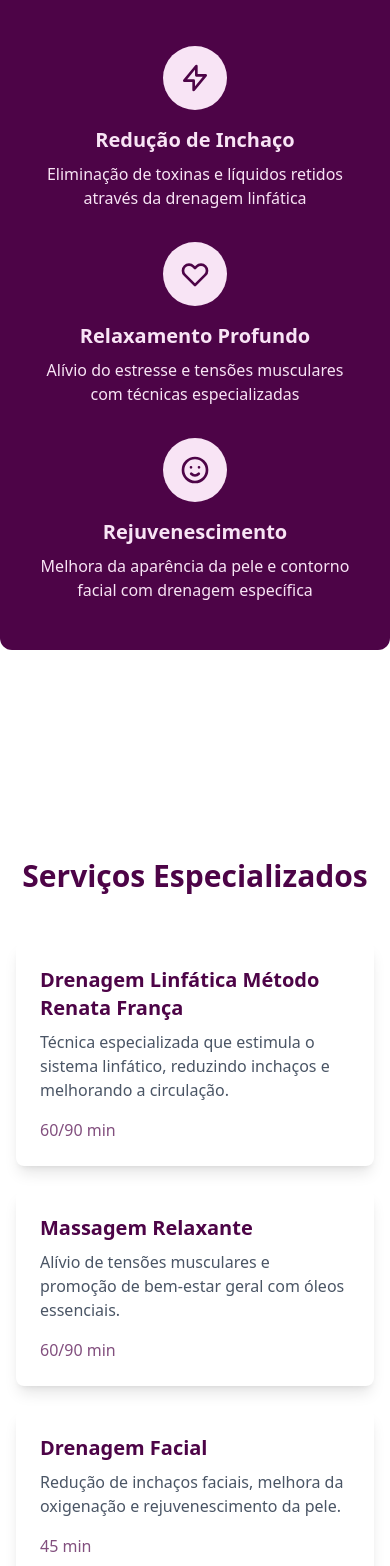
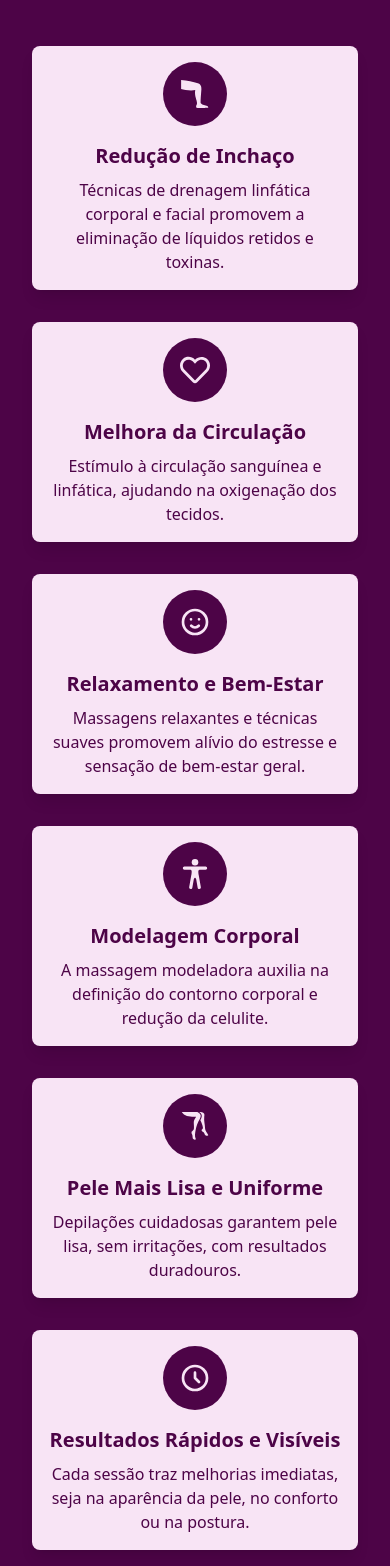
Before and after one commit to fabriciocunhauk/elaine-estetica-corporal, a Next.js app: page / in a window 390 px wide. Shown: the part 1082-2648 px from the top of the page. Built offline with nearby package versions, Linux system fonts and the light colour scheme.

Commit message:
Updates on services, benefits, and faq

```diff
--- a/app/components/BenefitsSection.tsx
+++ b/app/components/BenefitsSection.tsx
@@ -1,5 +1,9 @@
 import React from "react";
 import Container from "./Container";
+import Card from "./Card";
+import { IoBody } from "react-icons/io5";
+import { GiFemaleLegs, GiLeg } from "react-icons/gi";
+import { FaRegHeart } from "react-icons/fa";
 
 function BenefitsSection() {
   return (
@@ -14,57 +18,47 @@ function BenefitsSection() {
         Benefícios das Minhas Terapias
       </h2>
       <div className="grid grid-cols-1 md:grid-cols-3 gap-8">
-        <div className="text-center">
-          <div className="bg-purple-secondary w-16 h-16 mx-auto rounded-full flex items-center justify-center mb-4">
+        {/* Benefício 1 */}
+        <Card
+          classes={{
+            card: "text-center bg-purple-secondary text-purple-primary",
+          }}
+        >
+          <div className="bg-purple-primary w-16 h-16 mx-auto rounded-full flex items-center justify-center mb-4">
+            <GiLeg className="text-purple-secondary" size="30" />
+          </div>
+          <h3 className="text-xl font-semibold mb-2">Redução de Inchaço</h3>
+          <p>
+            Técnicas de drenagem linfática corporal e facial promovem a
+            eliminação de líquidos retidos e toxinas.
+          </p>
+        </Card>
+
+        {/* Benefício 2 */}
+        <Card
+          classes={{
+            card: "text-center bg-purple-secondary text-purple-primary",
+          }}
+        >
+          <div className="bg-purple-primary w-16 h-16 mx-auto rounded-full flex items-center justify-center mb-4">
+            <FaRegHeart className="text-purple-secondary" size="30" />
+          </div>
+          <h3 className="text-xl font-semibold mb-2">Melhora da Circulação</h3>
+          <p>
+            Estímulo à circulação sanguínea e linfática, ajudando na oxigenação
+            dos tecidos.
+          </p>
+        </Card>
+
+        {/* Benefício 3 */}
+        <Card
+          classes={{
+            card: "text-center bg-purple-secondary text-purple-primary",
+          }}
+        >
+          <div className="bg-purple-primary w-16 h-16 mx-auto rounded-full flex items-center justify-center mb-4">
             <svg
-              className="w-8 h-8 text-purple-primary"
-              fill="none"
-              stroke="currentColor"
-              viewBox="0 0 24 24"
-            >
-              <path
-                strokeLinecap="round"
-                strokeLinejoin="round"
-                strokeWidth="2"
-                d="M13 10V3L4 14h7v7l9-11h-7z"
-              ></path>
-            </svg>
-          </div>
-          <h3 className="text-xl font-semibold text-purple-secondary mb-2">
-            Redução de Inchaço
-          </h3>
-          <p className="text-purple-secondary">
-            Eliminação de toxinas e líquidos retidos através da drenagem
-            linfática
-          </p>
-        </div>
-        <div className="text-center">
-          <div className="bg-purple-secondary w-16 h-16 mx-auto rounded-full flex items-center justify-center mb-4">
-            <svg
-              className="w-8 h-8 text-purple-primary"
-              fill="none"
-              stroke="currentColor"
-              viewBox="0 0 24 24"
-            >
-              <path
-                strokeLinecap="round"
-                strokeLinejoin="round"
-                strokeWidth="2"
-                d="M4.318 6.318a4.5 4.5 0 000 6.364L12 20.364l7.682-7.682a4.5 4.5 0 00-6.364-6.364L12 7.636l-1.318-1.318a4.5 4.5 0 00-6.364 0z"
-              ></path>
-            </svg>
-          </div>
-          <h3 className="text-xl font-semibold text-purple-secondary mb-2">
-            Relaxamento Profundo
-          </h3>
-          <p className="text-purple-secondary">
-            Alívio do estresse e tensões musculares com técnicas especializadas
-          </p>
-        </div>
-        <div className="text-center">
-          <div className="bg-purple-secondary w-16 h-16 mx-auto rounded-full flex items-center justify-center mb-4">
-            <svg
-              className="w-8 h-8 text-purple-primary"
+              className="w-8 h-8 text-purple-secondary"
               fill="none"
               stroke="currentColor"
               viewBox="0 0 24 24"
@@ -77,14 +71,78 @@ function BenefitsSection() {
               ></path>
             </svg>
           </div>
-          <h3 className="text-xl font-semibold text-purple-secondary mb-2">
-            Rejuvenescimento
+          <h3 className="text-xl font-semibold mb-2">
+            Relaxamento e Bem-Estar
           </h3>
-          <p className="text-purple-secondary">
-            Melhora da aparência da pele e contorno facial com drenagem
-            específica
+          <p>
+            Massagens relaxantes e técnicas suaves promovem alívio do estresse e
+            sensação de bem-estar geral.
           </p>
-        </div>
+        </Card>
+
+        {/* Benefício 4 */}
+        <Card
+          classes={{
+            card: "text-center bg-purple-secondary text-purple-primary",
+          }}
+        >
+          <div className="bg-purple-primary w-16 h-16 mx-auto rounded-full flex items-center justify-center mb-4">
+            <IoBody className="text-purple-secondary" size="30" />
+          </div>
+          <h3 className="text-xl font-semibold mb-2">Modelagem Corporal</h3>
+          <p>
+            A massagem modeladora auxilia na definição do contorno corporal e
+            redução da celulite.
+          </p>
+        </Card>
+
+        {/* Benefício 5 */}
+        <Card
+          classes={{
+            card: "text-center bg-purple-secondary text-purple-primary",
+          }}
+        >
+          <div className="bg-purple-primary w-16 h-16 mx-auto rounded-full flex items-center justify-center mb-4">
+            <GiFemaleLegs className="text-purple-secondary" size="30" />
+          </div>
+          <h3 className="text-xl font-semibold mb-2">
+            Pele Mais Lisa e Uniforme
+          </h3>
+          <p>
+            Depilações cuidadosas garantem pele lisa, sem irritações, com
+            resultados duradouros.
+          </p>
+        </Card>
+
+        {/* Benefício 6 */}
+        <Card
+          classes={{
+            card: "text-center bg-purple-secondary text-purple-primary",
+          }}
+        >
+          <div className="bg-purple-primary w-16 h-16 mx-auto rounded-full flex items-center justify-center mb-4">
+            <svg
+              className="w-8 h-8 text-purple-secondary"
+              fill="none"
+              stroke="currentColor"
+              viewBox="0 0 24 24"
+            >
+              <path
+                strokeLinecap="round"
+                strokeLinejoin="round"
+                strokeWidth="2"
+                d="M12 8v4l3 3m6-3a9 9 0 11-18 0 9 9 0 0118 0z"
+              ></path>
+            </svg>
+          </div>
+          <h3 className="text-xl font-semibold mb-2">
+            Resultados Rápidos e Visíveis
+          </h3>
+          <p>
+            Cada sessão traz melhorias imediatas, seja na aparência da pele, no
+            conforto ou na postura.
+          </p>
+        </Card>
       </div>
     </Container>
   );
--- a/app/components/Card.tsx
+++ b/app/components/Card.tsx
@@ -10,7 +10,7 @@ function Card({ children, classes }: CardProps) {
   return (
     <div
       className={clsx(
-        "bg-white p-4 shadow-lg hover:shadow-xl rounded-lg overflow-hidden transition-all duration-300 hover:-translate-y-1",
+        "p-4 shadow-lg hover:shadow-xl rounded-lg overflow-hidden transition-all duration-300 hover:-translate-y-1",
         classes?.card
       )}
     >
--- a/app/components/FAQs.tsx
+++ b/app/components/FAQs.tsx
@@ -1,14 +1,91 @@
-import React from "react";
+"use client";
+import React, { useState } from "react";
 import Container from "./Container";
+import { IoIosArrowDown } from "react-icons/io";
+import clsx from "clsx";
 
-function FAQs() {
+interface ImageAttributes {
+  data: {
+    attributes: {
+      alternativeText: string;
+      width: number;
+      height: number;
+      url?: string;
+      src?: string;
+    };
+  };
+}
+
+interface AccordionProps {
+  sections?: {
+    id: number;
+    title?: string;
+    description?: string;
+    icon?: ImageAttributes; // Optional icon
+  }[];
+  classes?: { container?: string; wrapper?: string };
+}
+
+const faqSections = [
+  {
+    id: 1,
+    title: "Quantas sessões são recomendadas?",
+    description:
+      "Para melhores resultados, recomendo um pacote inicial de 5 sessões de drenagem linfática, com intervalo de 48-72h entre elas. Para manutenção, 1 sessão semanal ou quinzenal. Já para massagens relaxantes e depilações, o número de sessões varia conforme a necessidade individual.",
+  },
+  {
+    id: 2,
+    title: "Há contraindicações?",
+    description:
+      "A drenagem não é indicada em casos de infecções agudas, trombose ou problemas cardíacos graves. A massagem modeladora também possui restrições específicas. Sempre realizo uma anamnese completa antes da primeira sessão para garantir sua segurança.",
+  },
+  {
+    id: 3,
+    title: "Preciso me preparar em casa antes da sessão?",
+    description:
+      "Trago toda a estrutura necessária (como macarrão, óleos e toalhas). Você só precisa providenciar um ambiente tranquilo, limpo e com acesso a uma tomada próxima à área onde será feito o atendimento.",
+  },
+  {
+    id: 4,
+    title: "O serviço é realizado em domicílio? Como funciona?",
+    description:
+      "Sim! Ofereço atendimento em domicílio para maior conforto e praticidade. Após agendar, combino todos os detalhes como local exato, horário e tipo de vestimenta ideal para cada tratamento.",
+  },
+  {
+    id: 5,
+    title: "Os resultados são imediatos?",
+    description:
+      "Sim! Cada sessão traz melhorias perceptíveis — seja na redução do inchaço, no relaxamento muscular ou na suavidade da pele após depilação. Resultados contínuos dependem do protocolo e da frequência das sessões.",
+  },
+  {
+    id: 6,
+    title: "Qual o valor dos serviços?",
+    description:
+      "Os valores variam por serviço e duração. Por exemplo: drenagem facial custa R$150,00 e depilação biquíni R$35,00. Confira todos os preços na aba de “Serviços” ou entre em contato direto para tirar dúvidas.",
+  },
+];
+
+function Accordion({ classes }: AccordionProps) {
+  const [selected, setSelected] = useState<number | null>(null);
+
+  const toggleAccordion = (index: number | null) => {
+    if (selected === index) {
+      return setSelected(null);
+    }
+
+    setSelected(index);
+  };
+
   return (
-    <Container element="section" classes={{ container: "py-20" }}>
-      <div className="mb-10">
-        <h2
-          id="reviews-title"
-          className="text-3xl font-medium tracking-tight text-purple-primary sm:text-center"
+    <div
+      className={clsx(
+        "py-20 pb-40 bg-white text-purple-primary",
+        classes?.wrapper
+      )}
     >
+      <Container size="md">
+        <div className="py-10">
+          <h2 className="text-4xl font-bold text-center">
             Perguntas Frequentes
           </h2>
           <p className="mt-2 text-lg text-purple-primary sm:text-center">
@@ -18,39 +95,45 @@ function FAQs() {
             WhatsApp ou agende sua sessão personalizada!
           </p>
         </div>
-      <div className="flex flex-col items-center justify-center gap-10 max-w-3xl mx-auto">
-        <div className="bg-white p-6 rounded-xl shadow-md">
-          <h3 className="text-xl font-semibold text-purple-primary mb-2">
-            Quantas sessões são recomendadas?
+        {faqSections?.map(({ id, title, description }, index) => {
+          return (
+            <div key={id} className="mx-auto">
+              <button
+                className="flex items-center justify-between py-4 cursor-pointer w-full"
+                onClick={() => toggleAccordion(index)}
+                aria-expanded={selected === index}
+                aria-controls={`accordion-header-${index}`}
+                id={`accordion-header-${index}`}
+              >
+                <h3 className="max-w-[260px] sm:max-w-[480px] flex items-center gap-4 text-left font-bold">
+                  {title}
                 </h3>
-          <p className="text-gray-600">
-            Para melhores resultados, recomendo um pacote inicial de 5 sessões
-            de drenagem linfática, com intervalo de 48-72h entre elas. Para
-            manutenção, 1 sessão semanal ou quinzenal.
-          </p>
-        </div>
-        <div className="bg-white p-6 rounded-xl shadow-md">
-          <h3 className="text-xl font-semibold text-purple-primary mb-2">
-            Há contraindicações?
-          </h3>
-          <p className="text-gray-600">
-            A drenagem não é indicada em casos de infecções agudas, trombose ou
-            problemas cardíacos graves. Sempre realizo uma anamnese completa
-            antes da primeira sessão.
-          </p>
-        </div>
-        <div className="bg-white p-6 rounded-xl shadow-md">
-          <h3 className="text-xl font-semibold text-purple-primary mb-2">
-            Preciso preparar algo em casa?
-          </h3>
-          <p className="text-gray-600">
-            Trago toda a estrutura necessária (macarrão, óleos, etc). Você só
-            precisa providenciar uma espaço tranquilo e uma tomada próxima.
-          </p>
+
+                <IoIosArrowDown
+                  className={clsx(
+                    "transition duration-200 ease-in-out text-lg",
+                    selected === index && "rotate-180"
+                  )}
+                />
+              </button>
+
+              <div
+                className={clsx(
+                  "w-full border-b border-gray-200 transition-all duration-200 ease-in-out overflow-y-auto",
+                  selected === index ? "h-40" : "h-0"
+                )}
+                id={`accordion-content-${index}`}
+                role="region"
+                aria-labelledby={`accordion-header-${index}`}
+              >
+                <p className="p-4">{description}</p>
               </div>
             </div>
+          );
+        })}
       </Container>
+    </div>
   );
 }
 
-export default FAQs;
+export default Accordion;
--- a/app/components/Reviews.tsx
+++ b/app/components/Reviews.tsx
@@ -114,7 +114,7 @@ function StarRating({ rating }: { rating: Review["rating"] }) {
           key={index}
           className={clsx(
             "h-5 w-5",
-            rating > index ? "fill-cyan-500" : "fill-gray-300"
+            rating > index ? "fill-purple-primary" : "fill-gray-300"
           )}
         />
       ))}
--- a/app/components/ServicesSection.tsx
+++ b/app/components/ServicesSection.tsx
@@ -5,29 +5,52 @@ import Card from "./Card";
 function ServicesSection() {
   const services = [
     {
-      title: "Drenagem Linfática Método Renata França",
+      title: "Drenagem Linfática",
       description:
-        "Técnica especializada que estimula o sistema linfático, reduzindo inchaços e melhorando a circulação.",
-      duration: "60/90 min",
-    },
-    {
-      title: "Massagem Relaxante",
-      description:
-        "Alívio de tensões musculares e promoção de bem-estar geral com óleos essenciais.",
-      duration: "60/90 min",
+        "Técnica que estimula o sistema linfático, reduzindo inchaços e melhorando a circulação.",
+      price: "£50,00",
     },
     {
       title: "Drenagem Facial",
       description:
         "Redução de inchaços faciais, melhora da oxigenação e rejuvenescimento da pele.",
       duration: "45 min",
-      price: "R$150",
+      price: "£30,00",
     },
     {
-      title: "Combo Completo",
+      title: "Massagem Modeladora",
       description:
-        "Sessão combinada de drenagem linfática corporal + facial para resultados integrados.",
-      duration: "120 min",
+        "Promove a modelagem corporal, aliviando tensões musculares e melhorando a postura.",
+      price: "£50,00",
+    },
+    {
+      title: "Depilação Biquíni",
+      description:
+        "Depilação cuidadosa na região do biquíni, garantindo resultados suaves e duradouros.",
+      price: "£35,00",
+    },
+    {
+      title: "Depilação Axilas",
+      description:
+        "Depilação eficaz nas axilas, proporcionando conforto e suavidade.",
+      price: "£15,00",
+    },
+    {
+      title: "Depilação Total das Pernas",
+      description:
+        "Depilação completa nas pernas, incluindo joelhos e tornozelos.",
+      price: "£35,00",
+    },
+    {
+      title: "Depilação Meia Perna",
+      description: "Depilação nas metades superiores ou inferiores das pernas.",
+      price: "£20,00",
+    },
+    {
+      title: "Depilação Fluff",
+      description:
+        "Depilação leve e delicada para áreas pequenas, como sobrancelhas ou maxilar.",
+      price: "£10,00",
     },
   ];
 
@@ -36,27 +59,32 @@ function ServicesSection() {
       id="services"
       element="section"
       classes={{
-        container: "py-12 my-40",
+        container: "py-12 my-40 text-purple-primary",
       }}
     >
-      <h2 className="text-3xl font-bold text-center text-purple-primary mb-12">
-        Serviços Especializados
-      </h2>
+      <h2 className="text-3xl font-bold text-center mb-12">Nossos Serviços</h2>
       <div className="grid grid-cols-1 md:grid-cols-2 lg:grid-cols-4 gap-6">
         {services.map((service, index) => (
           <Card
             key={index}
-            classes={{ card: "flex flex-col justify-between p-6" }}
+            classes={{
+              card: "flex flex-col justify-between p-6 bg-purple-secondary",
+            }}
           >
             <div>
-              <h3 className="text-xl font-bold text-purple-primary mb-2">
-                {service.title}
-              </h3>
-              <p className="text-gray-600 mb-4">{service.description}</p>
+              <h3 className="text-xl font-bold mb-2">{service.title}</h3>
+              <p className="text-purple-primary/70 mb-4">
+                {service.description}
+              </p>
             </div>
-            <span className="text-purple-primary/70 font-medium">
-              {service.duration}
-            </span>
+            <div className="flex justify-between items-center">
+              {/* <span className="text-purple-primary/70 font-medium">
+                {service.duration}
+              </span> */}
+              <span className="text-purple-primary/70 font-medium">
+                {service.price}
+              </span>
+            </div>
           </Card>
         ))}
       </div>
```
Lines whose indentation alone changed are shown as unchanged.
